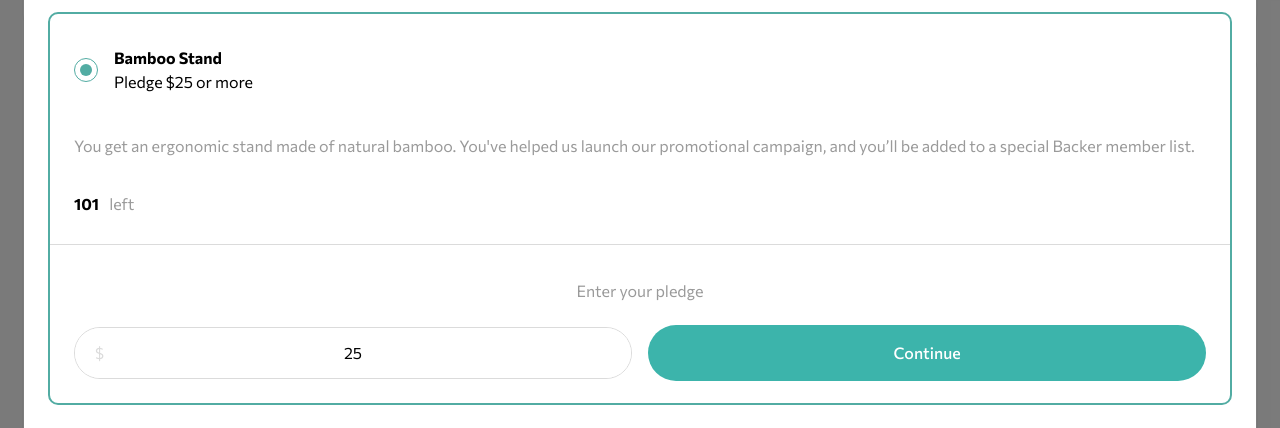
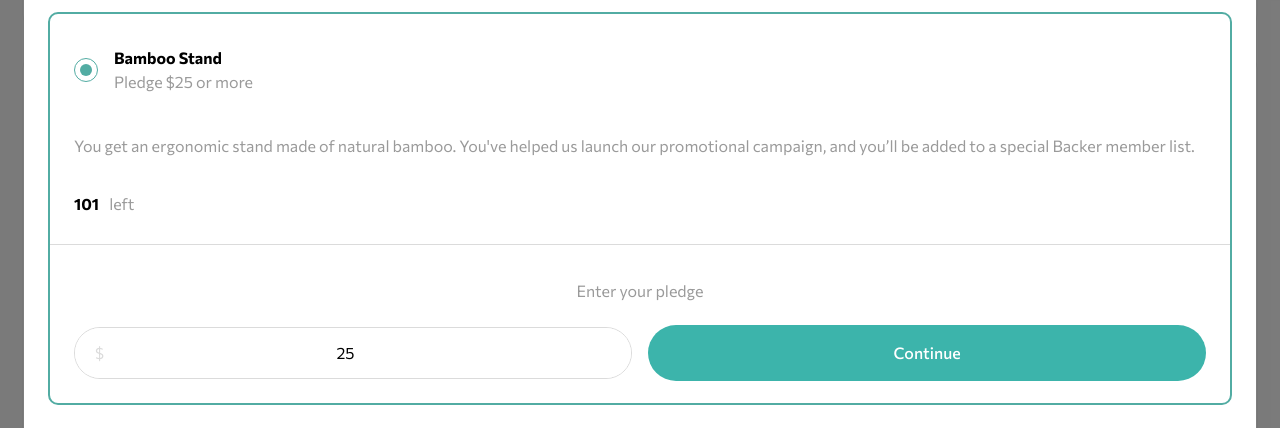
Before and after one commit to florianstancioiu/crowdfunding-product-page, a React (Vite) app: page / in a window 1280 px wide. Shown: the part 508-936 px from the top of the page. Built offline with nearby package versions, Linux system fonts and the light colour scheme.

Commit message:
feat: small updates

```diff
--- a/src/components/ui/AmountInput.jsx
+++ b/src/components/ui/AmountInput.jsx
@@ -4,7 +4,13 @@ const AmountInput = ({ prefix = false, value, minValue, maxValue }) => {
   return (
     <div className={classes['amount-input']}>
       {prefix && <span className={classes.prefix}>{prefix}</span>}
-      <input type='text' className={classes.input} defaultValue={value} />
+      <input
+        type='number'
+        className={classes.input}
+        defaultValue={value}
+        min={minValue}
+        max={maxValue}
+      />
     </div>
   );
 };
--- a/src/components/ui/ModalPledge.jsx
+++ b/src/components/ui/ModalPledge.jsx
@@ -38,7 +38,7 @@ const ModalPledge = ({
           <p className={classes['pledges-left-text']}>left</p>
         </div>
       </div>
-      {isSelected && (
+      {isSelected && showMinimumPledge && (
         <div className={classes['enter-pledge-wrapper']}>
           <div className={classes['pledge-inner']}>
             <p className={classes['enter-pledge-title']}>Enter your pledge</p>
--- a/src/components/ui/ModalPledge.module.css
+++ b/src/components/ui/ModalPledge.module.css
@@ -26,6 +26,10 @@
 .title {
   color: var(--color-6);
   font-weight: bold;
+}
+
+.minimum-pledge {
+  color: var(--color-7);
 }
 
 .checkbox-wrapper {
```
